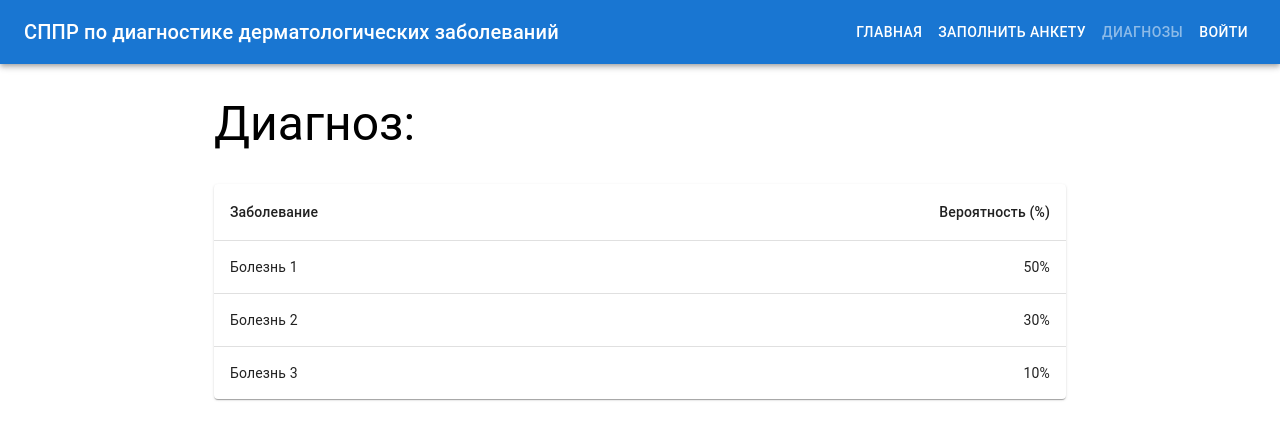
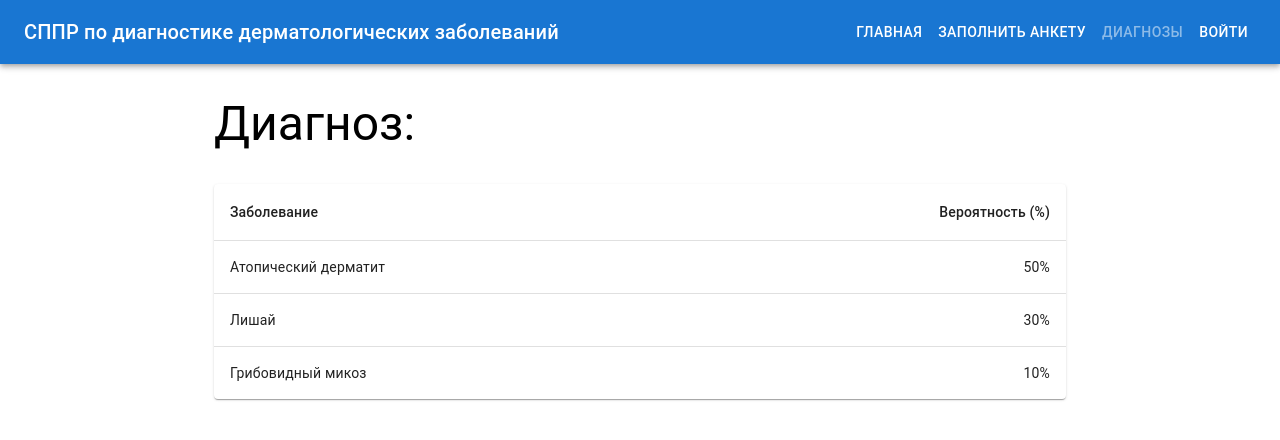
Before and after one commit to BigDever/medical-app, a Next.js app: page /diagnosis in a window 1280 px wide. Shown: the top 440 px of the page. Built offline with nearby package versions, Linux system fonts and the light colour scheme.

Commit message:
Изменены болезни

```diff
--- a/pages/diagnosis.js
+++ b/pages/diagnosis.js
@@ -39,7 +39,7 @@ export default function Diagnosis () {
                                     sx={{ '&:last-child td, &:last-child th': { border: 0 } }}
                                 >
                                     <TableCell component="th" scope="row">
-                                        Болезнь 1
+                                        Атопический дерматит
                                     </TableCell>
                                     <TableCell align="right">50%</TableCell>
                                 </TableRow>
@@ -48,7 +48,7 @@ export default function Diagnosis () {
                                 sx={{ '&:last-child td, &:last-child th': { border: 0 } }}
                             >
                                 <TableCell component="th" scope="row">
-                                    Болезнь 2
+                                    Лишай
                                 </TableCell>
                                 <TableCell align="right">30%</TableCell>
                             </TableRow>
@@ -57,7 +57,7 @@ export default function Diagnosis () {
                                 sx={{ '&:last-child td, &:last-child th': { border: 0 } }}
                             >
                                 <TableCell component="th" scope="row">
-                                    Болезнь 3
+                                    Грибовидный микоз
                                 </TableCell>
                                 <TableCell align="right">10%</TableCell>
                             </TableRow>
```
